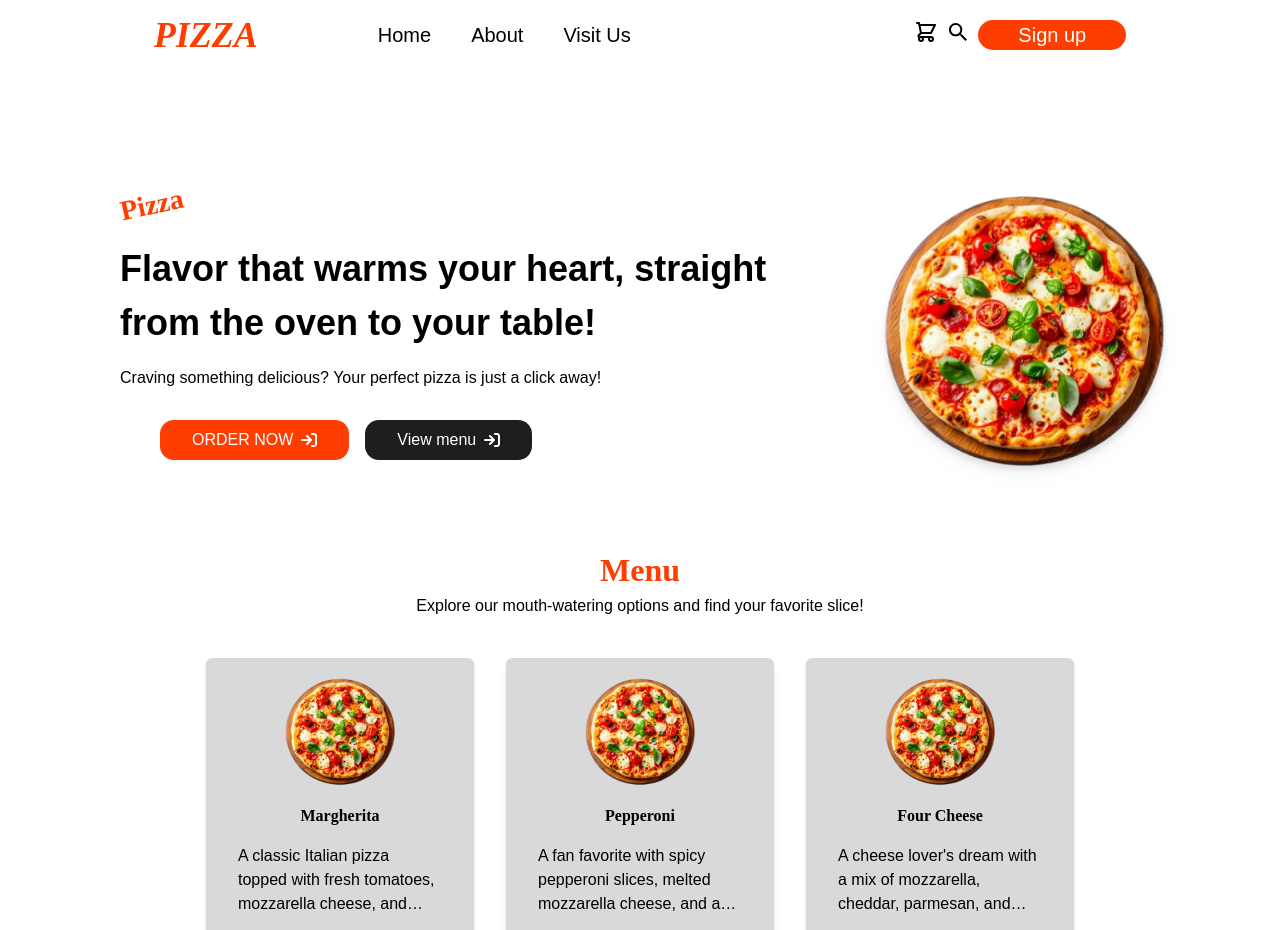
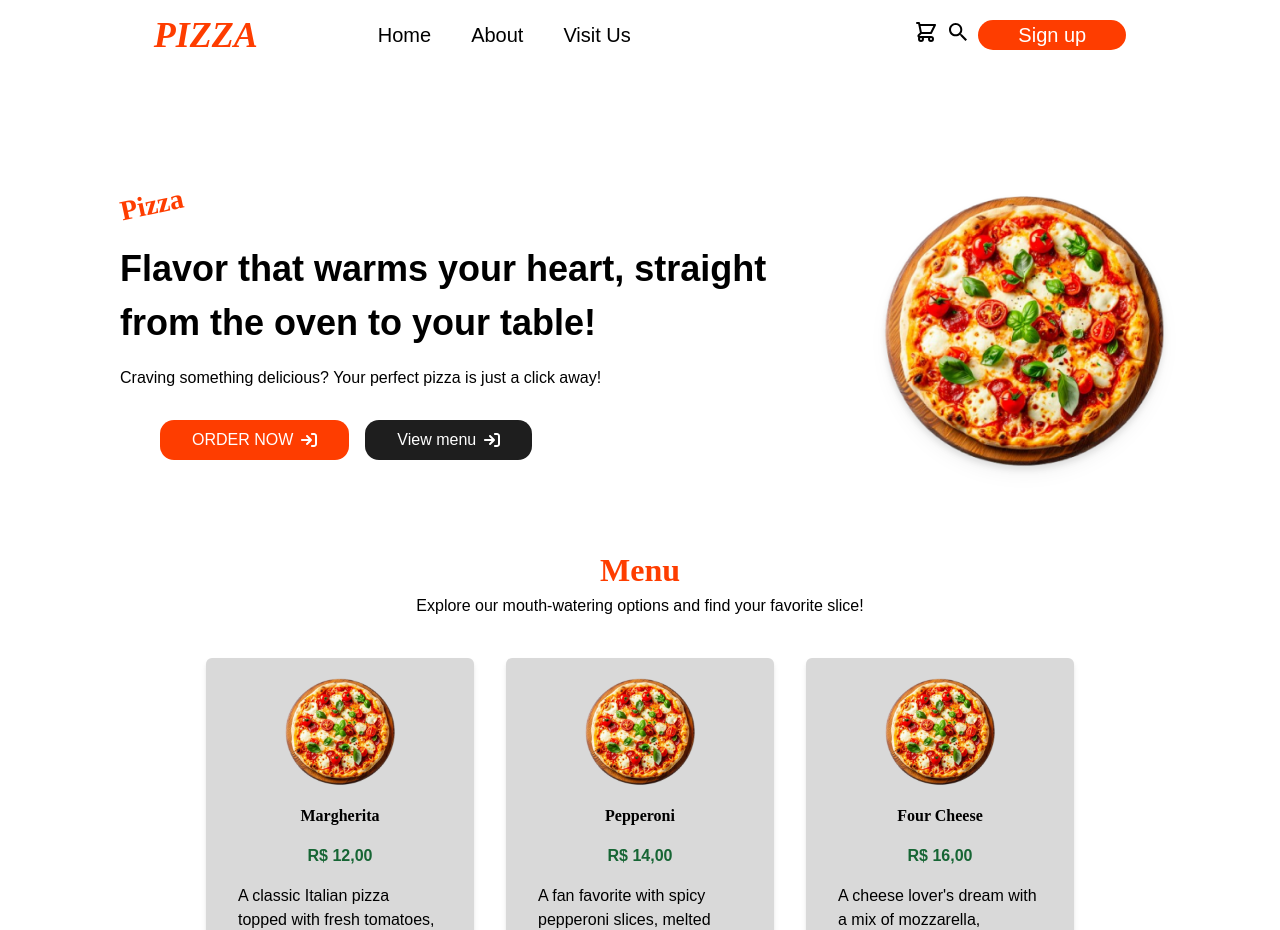
Before and after one commit to Dannick10/pizzaria, a Next.js app: page / in a window 1280 px wide. Shown: the top 930 px of the page. Built offline with nearby package versions, Linux system fonts and the light colour scheme; a web font is replaced by a local one.

Commit message:
fix: debbug

```diff
--- a/src/app/layout.tsx
+++ b/src/app/layout.tsx
@@ -1,14 +1,7 @@
 import type { Metadata } from "next";
-import localFont from "next/font/local";
 import "./globals.css";
 import Header from "@/components/Header";
 import Footer from "@/components/Footter";
-
-const Sesation = localFont({
-  src: "./fonts/Sansation_Regular.ttf",
-  variable: "--font-sesation",
-  weight: "100 900",
-});
 
 export const metadata: Metadata = {
   title: "Create Next App",
--- a/src/components/CardsPizza.tsx
+++ b/src/components/CardsPizza.tsx
@@ -1,6 +1,7 @@
 import React from "react";
 import Image, { StaticImageData } from "next/image";
 import { icon_shopping } from "@/utils/icon";
+import { convertCoins } from "@/utils/convertCoins";
 type CardsPizzaProps = {
   img: StaticImageData;
   name: string;
@@ -13,6 +14,7 @@ const CardsPizza = ({ img, name, price, description }: CardsPizzaProps) => {
   <div className="max-w-[268px] bg-[#D9D9D9] rounded-md shadow-md flex flex-col py-4 px-8 items-center gap-4 overflow-hidden">
     <Image src={img} alt={name} width={138} height={138} />
     <h3 className="font-SansitaOne font-bold">{name}</h3>
+    <p className="font-bold text-green-800">{convertCoins(price)}</p>
     <p
       className="overflow-hidden text-ellipsis"
       style={{
@@ -20,7 +22,7 @@ const CardsPizza = ({ img, name, price, description }: CardsPizzaProps) => {
         display: "-webkit-box",
         WebkitBoxOrient: "vertical",
       }}
-    >
+      >
       {description}
     </p>
     <button className="px-20 py-2 bg-[#FE3D00] rounded-[14px] text-white text-xl hover:bg-orange-600">
--- a/src/components/Exebtion.tsx
+++ b/src/components/Exebtion.tsx
@@ -4,8 +4,7 @@ import React, { useEffect, useState } from "react";
 import pizza from "/public/pizza.png";
 import Image from "next/image";
 import { icdon_arrow, icon_arrow_up } from "@/utils/icon";
-import { HTMLMotionProps, motion } from "framer-motion";
-import { div } from "framer-motion/client";
+import { motion } from "framer-motion";
 
 const Exebtion = () => {
   const [scrollY, setScrollY] = useState(0);
--- /dev/null
+++ b/src/utils/convertCoins.tsx
@@ -0,0 +1,11 @@
+export const convertCoins = (val: string): string => {
+
+    const valorNumerico = parseFloat(val);
+
+    const valorFormatado = valorNumerico.toLocaleString('pt-BR', {
+        style: 'currency',
+        currency: 'BRL',
+    });
+
+    return valorFormatado;
+};
```
